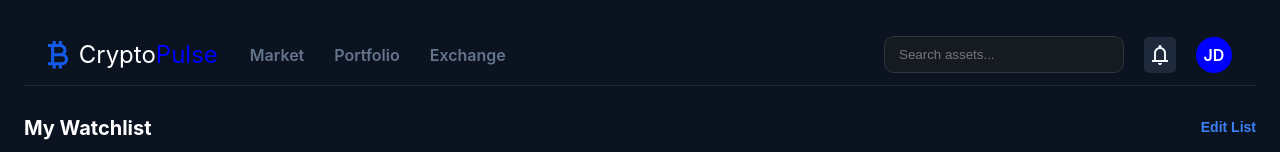
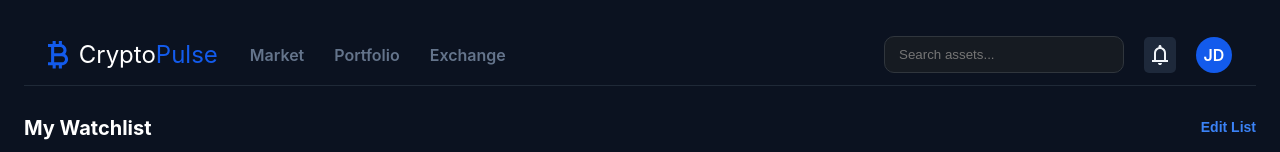
Before and after one commit to pranav-ib/Crypto-Pulse, a React (Vite) app: page / in a window 1280 px wide. Shown: the top 152 px of the page. Built offline with nearby package versions, Linux system fonts and the light colour scheme; no server answers.

Commit message:
added icons

```diff
--- a/src/components/Card.jsx
+++ b/src/components/Card.jsx
@@ -1,3 +1,6 @@
+import bull from '../assets/bull.svg';
+import bear from '../assets/bear.svg';
+
 function Card({ coin, onToggleWatchlist, isWatchlisted, isEditing }) {
   const isPositive = coin.price_change_percentage_24h >= 0;
 
@@ -25,7 +28,9 @@ function Card({ coin, onToggleWatchlist, isWatchlisted, isEditing }) {
         </p>
 
         <p className={isPositive ? "change positive" : "change negative"}>
-          {isPositive ? "↗" : "↘"}{" "}
+          {isPositive ?
+            <img src={bull} alt="Bull" className="icon" /> :
+            <img src={bear} alt="Bear" className="icon" />}{" "}
           {coin.price_change_percentage_24h?.toFixed(2)}%
         </p>
       </div>
--- a/src/styles/global.css
+++ b/src/styles/global.css
@@ -40,7 +40,7 @@ p {
 }
 
 .blue-text {
-  color: blue;
+  color: #135BEC;
   font-size: 24px;
 }
 .status {
@@ -130,7 +130,7 @@ p {
 }
 
 .nav-item:hover {
-  color: blue;
+  color: #135BEC;
 }
 
 .nav-links {
@@ -171,7 +171,7 @@ p {
 .profile-avatar {
   width: 36px;
   height: 36px;
-  background: blue;
+  background: #135BEC;
   text-decoration: none;
   color: white;
   border-radius: 50%;
@@ -255,10 +255,12 @@ p {
 }
 
 .change.positive {
+
   color: #22c55e;
 }
 
 .change.negative {
+
   color: #ef4444;
 }
 
```
Also changed, not shown: src/assets/bear.svg (added), src/assets/bull.svg (added).
